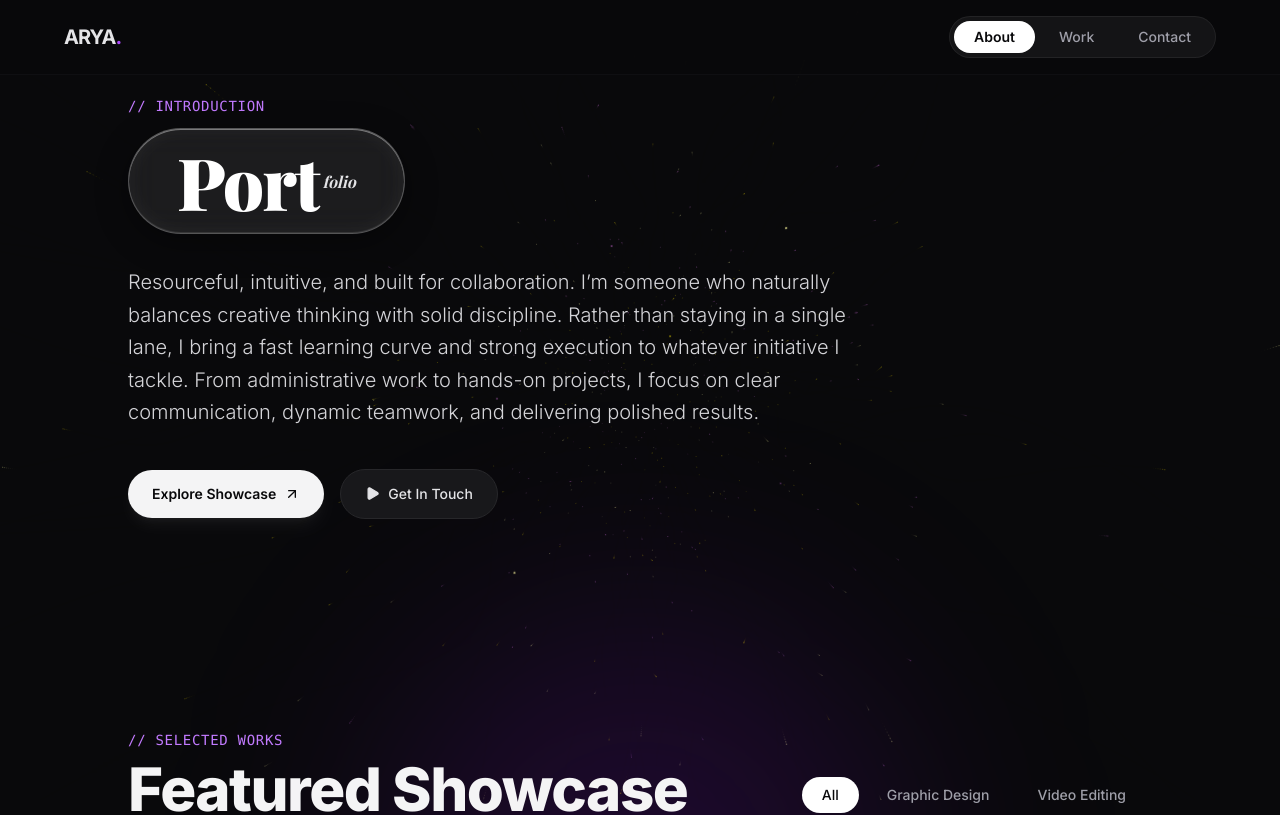
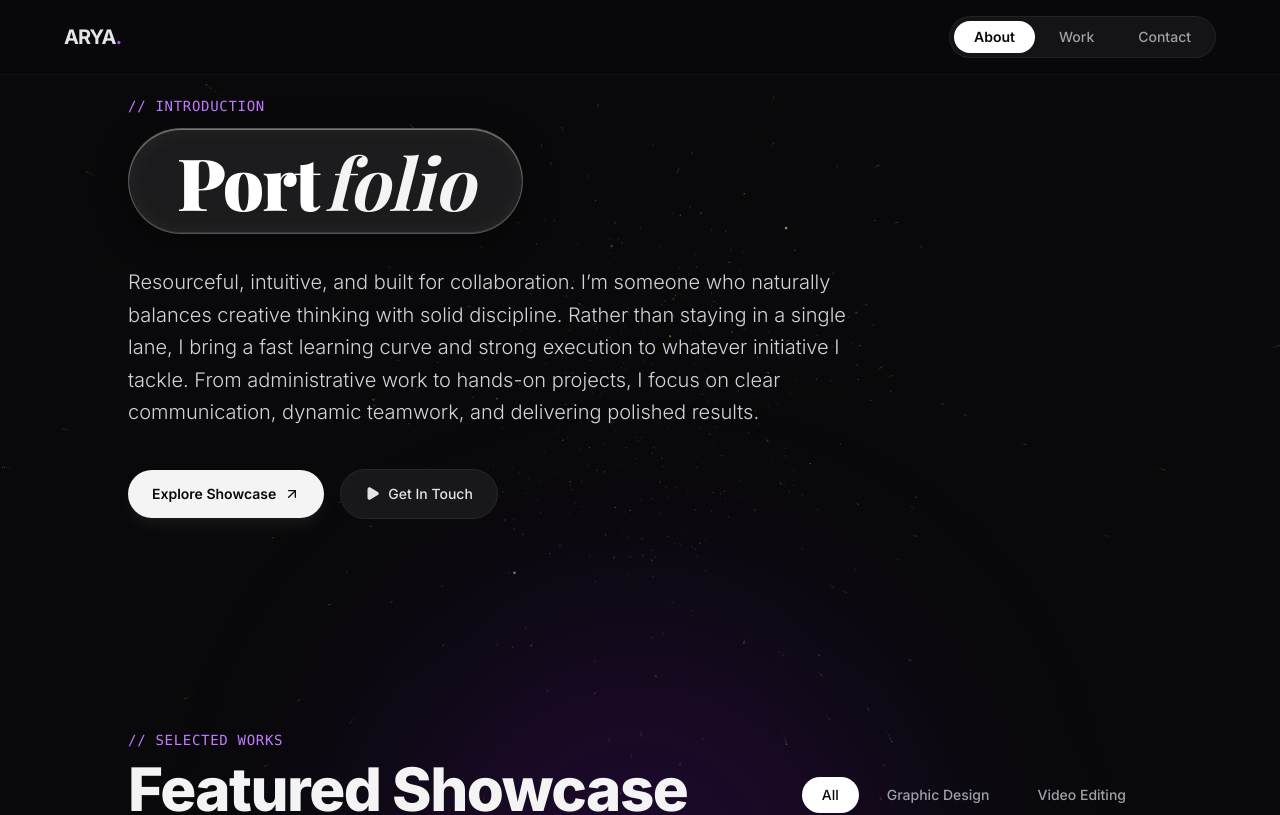
Before and after one commit to noy2high/portfolio, a Next.js app: page / in a window 1280 px wide. Shown: the top 815 px of the page. Built offline with nearby package versions, Linux system fonts and the light colour scheme.

Commit message:
Update page.tsx

```diff
--- a/app/page.tsx
+++ b/app/page.tsx
@@ -17,7 +17,6 @@ const NAV_ITEMS = [
 export default function Home() {
   const [activeTab, setActiveTab] = useState("About");
 
-  // Scroll spy to switch active tab pill automatically while scrolling
   useEffect(() => {
     const handleScroll = () => {
       const scrollPosition = window.scrollY + 200;
@@ -57,7 +56,7 @@ export default function Home() {
             ARYA<span className="text-purple-500">.</span>
           </a>
 
-          {/* Interactive Sliding Pill Navigation Container */}
+          {/* Glitch-Free Sliding Pill Navigation */}
           <nav className="flex gap-1 p-1 bg-zinc-900/80 border border-zinc-800/80 rounded-full backdrop-blur-md">
             {NAV_ITEMS.map((item) => (
               <a
@@ -74,7 +73,7 @@ export default function Home() {
                   <motion.div
                     layoutId="activeNavPill"
                     className="absolute inset-0 bg-white rounded-full"
-                    transition={{ type: "spring", stiffness: 380, damping: 30 }}
+                    transition={{ ease: "easeInOut", duration: 0.25 }}
                   />
                 )}
                 <span className="relative z-10">{item.name}</span>
@@ -97,17 +96,17 @@ export default function Home() {
           // Introduction
         </motion.span>
 
-        {/* Perfectly Centered Glassmorphism Header Badge */}
+        {/* Perfectly Proportioned Header Badge */}
         <motion.div
           initial={{ opacity: 0, y: 20 }}
           animate={{ opacity: 1, y: 0 }}
           transition={{ duration: 0.8, delay: 0.2 }}
-          className="glass-badge px-8 sm:px-12 py-3 sm:py-4 mb-8 flex items-center justify-center gap-1 shadow-2xl select-none"
+          className="glass-badge px-8 sm:px-12 py-3 sm:py-4 mb-8 flex items-baseline justify-center gap-1.5 shadow-2xl select-none"
         >
           <span className="font-playfair font-black text-4xl sm:text-6xl md:text-7xl text-white tracking-tight leading-none inline-block">
             Port
           </span>
-          <span className="font-playfair italic font-normal text-3.5xl sm:text-5.5xl md:text-6.5xl text-zinc-200 leading-none inline-block transform translate-y-[1px]">
+          <span className="font-playfair italic font-bold text-4xl sm:text-6xl md:text-7xl text-zinc-100 leading-none inline-block">
             folio
           </span>
         </motion.div>
```
